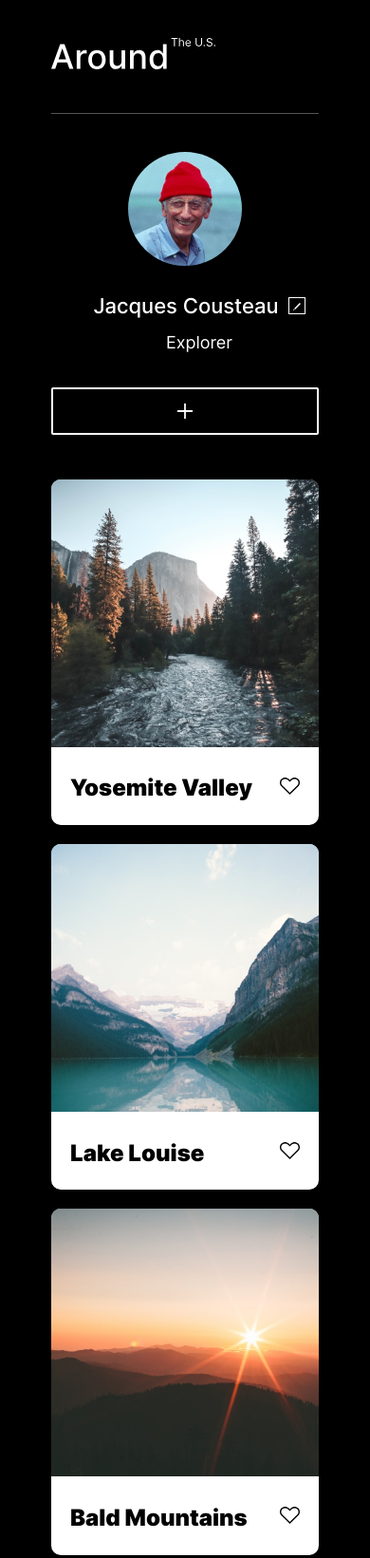
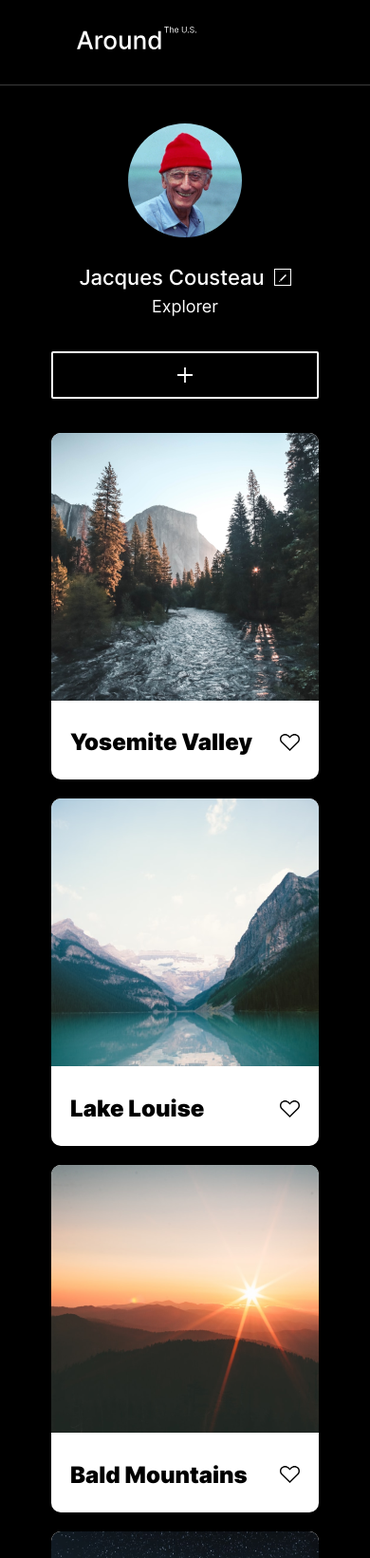
Before and after one commit to leonid9191/se_project_aroundtheus, a plain HTML site: page index.html in a window 390 px wide. Shown: the top 1641 px of the page at 95% size. Drawn offline with Linux system fonts and the light colour scheme.

Commit message:
finish_review_3.0

```diff
--- a/blocks/card.css
+++ b/blocks/card.css
@@ -4,7 +4,11 @@
   color: black;
   border-radius: 10px;
 }
-
+.card__image {
+  width: 282px;
+  height: 282px;
+  border-radius: 10px 10px 0px 0px;
+}
 .card__description {
   display: flex;
   justify-content: space-between;
@@ -13,15 +17,19 @@
 }
 .card__title {
   margin: 0;
-  font-family: 'Inter', sans-serif;
+  font-family: "Inter", sans-serif;
   font-weight: 900;
   font-size: 24px;
+  line-height: 29px;
   text-overflow: ellipsis;
   white-space: nowrap;
   overflow: hidden;
+  max-width: 219px;
 }
 .card__button-like {
-  background: none;
+  background: url("../images/heart.svg") no-repeat center;
+  width: 21px;
+  height: 18px;
   border: none;
   padding: 0;
 }
@@ -31,7 +39,3 @@
   opacity: 0.6;
   transition: 0.3s;
 }
-.card__button-image {
-  width: 21px;
-  height: 18px;
-}
--- a/blocks/footer.css
+++ b/blocks/footer.css
@@ -1,8 +1,22 @@
-.footer{
-    margin: 67px 0 60px 0;
+.footer {
+  margin: 67px 0 60px 0;
 }
 
-.footer__copyright{
-    margin: 0;
-    color: #545454;
+.footer__copyright {
+  margin: 0;
+  color: #545454;
 }
+
+@media screen and (min-width: 768px) and (max-width: 1279px) {
+  .footer {
+    margin: 50px 0 47px;
+  }
+}
+@media screen and (min-width: 320px) and (max-width: 767px) {
+  .footer {
+    margin: 48px 0 36px;
+  }
+  .footer__copyright {
+    font-size: 14px;
+  }
+}
--- a/blocks/gallery.css
+++ b/blocks/gallery.css
@@ -2,16 +2,19 @@
     margin-top: 47px;
     display: grid;
     grid-template-columns: repeat(3, 1fr);
-    grid-gap: 20px;
+    column-gap: 17px;
+    row-gap: 20px;
 }
 
 @media screen and (min-width:768px) and (max-width:1279px) {
     .gallery{
         grid-template-columns: repeat(2, 1fr);
+        margin-top: 40px;
     }
 }
 @media screen and (min-width:320px) and (max-width:767px) {
     .gallery{
+        margin-top: 36px;
         grid-template-columns: repeat(1, 1fr);
     }
 }
--- a/blocks/header.css
+++ b/blocks/header.css
@@ -1,11 +1,40 @@
-.header{
-    margin-top: 40px;
+.header {
 }
 
-.header::after{
-    content: "";
-	display: block;
-	border-top: 1px solid #545454;
-    width: 100%;
-	margin-top: 41px;
+.header::after {
+	content: "";
+  display: block;
+  border-top: 1px solid #545454;
+	opacity: 0.7;
+  margin-top: 41px;
 }
+
+.header__logo{
+	margin-top: 40px;
+	height: 33px;
+	width: 173px;
+}
+
+@media screen and (min-width: 768px) and (max-width: 1279px) {
+	.header::after {
+		position: relative;
+    left: 50%;
+    margin-left: -50vw;
+    width: 100vw;
+  }
+}
+@media screen and (min-width: 320px) and (max-width: 767px) {
+	.header__logo{
+		height: 24px;
+		width: 126px;
+		margin-top: 28px;
+		margin-left: 27px;
+	}
+  .header::after {
+		position: relative;
+    left: 50%;
+    margin-left: -50vw;
+    width: 100vw;
+		margin-top: 32px;
+  }
+}
--- a/blocks/profile.css
+++ b/blocks/profile.css
@@ -44,11 +44,10 @@
 }
 
 .profile__subtitle {
-  margin: 16px 0 0;
+  margin: 8px 0 0;
 }
 .profile__button-add {
   padding: 0;
-  position: relative;
   min-width: 150px;
   height: 50px;
   border: 2px solid #ffffff;
@@ -88,7 +87,7 @@
   }
 
   .profile__description {
-    margin-top: 30px;
+    margin: 30px 0 0 0;
   }
 
   .profile__button-edit {
--- a/index.html
+++ b/index.html
@@ -13,7 +13,7 @@
   <body class="page">
     <div class="page__container">
       <header class="header">
-        <img src="./images/logo.svg" alt="logo" />
+        <img class="header__logo" src="./images/logo.svg" alt="logo" />
       </header>
       <section class="profile">
         <img
@@ -39,14 +39,7 @@
           />
           <div class="card__description">
             <h2 class="card__title">Yosemite Valley</h2>
-            <!-- When I use property "background-image" for this button evrething work the same like with img tag, but in case with a long text, "heart" transpose to the right and overflow part is hidden -->
-            <button class="card__button-like">
-              <img
-                class="card__button-image"
-                src="./images/heart.svg"
-                alt="like"
-              />
-            </button>
+            <button class="card__button-like"></button>
           </div>
         </div>
         <div class="card">
@@ -57,13 +50,7 @@
           />
           <div class="card__description">
             <h2 class="card__title">Lake Louise</h2>
-            <button class="card__button-like">
-              <img
-                class="card__button-image"
-                src="./images/heart.svg"
-                alt="like"
-              />
-            </button>
+            <button class="card__button-like"></button>
           </div>
         </div>
         <div class="card">
@@ -74,26 +61,14 @@
           />
           <div class="card__description">
             <h2 class="card__title">Bald Mountains</h2>
-            <button class="card__button-like">
-              <img
-                class="card__button-image"
-                src="./images/heart.svg"
-                alt="like"
-              />
-            </button>
+            <button class="card__button-like"></button>
           </div>
         </div>
         <div class="card">
           <img src="./images/latemar.png" alt="Latemar" class="card__image" />
           <div class="card__description">
             <h2 class="card__title">Latemar</h2>
-            <button class="card__button-like">
-              <img
-                class="card__button-image"
-                src="./images/heart.svg"
-                alt="like"
-              />
-            </button>
+            <button class="card__button-like"></button>
           </div>
         </div>
         <div class="card">
@@ -104,13 +79,7 @@
           />
           <div class="card__description">
             <h2 class="card__title">Vanoise National Park</h2>
-            <button class="card__button-like">
-              <img
-                class="card__button-image"
-                src="./images/heart.svg"
-                alt="like"
-              />
-            </button>
+            <button class="card__button-like"></button>
           </div>
         </div>
         <div class="card">
@@ -121,13 +90,7 @@
           />
           <div class="card__description">
             <h2 class="card__title">Lago di Braies</h2>
-            <button class="card__button-like">
-              <img
-                class="card__button-image"
-                src="./images/heart.svg"
-                alt="like"
-              />
-            </button>
+            <button class="card__button-like"></button>
           </div>
         </div>
       </section>
```
Also changed, not shown: 1 other file.
